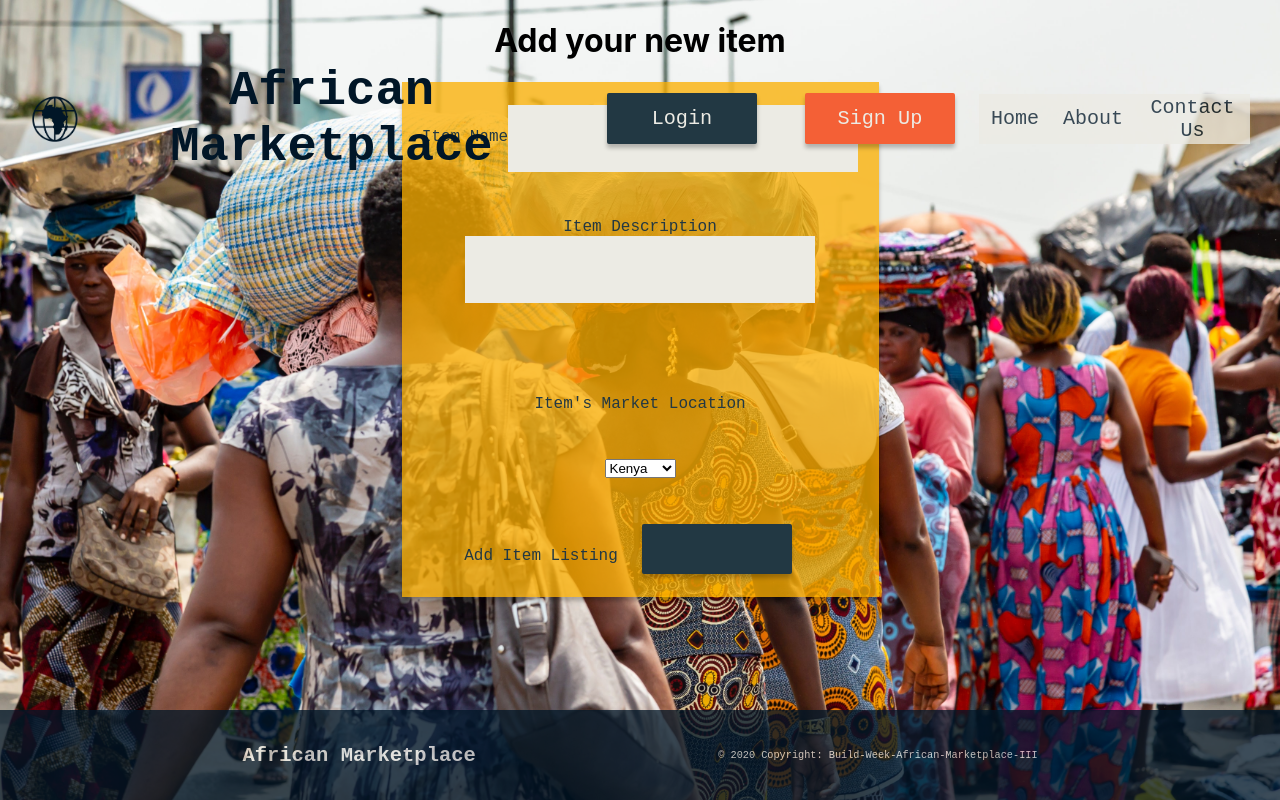
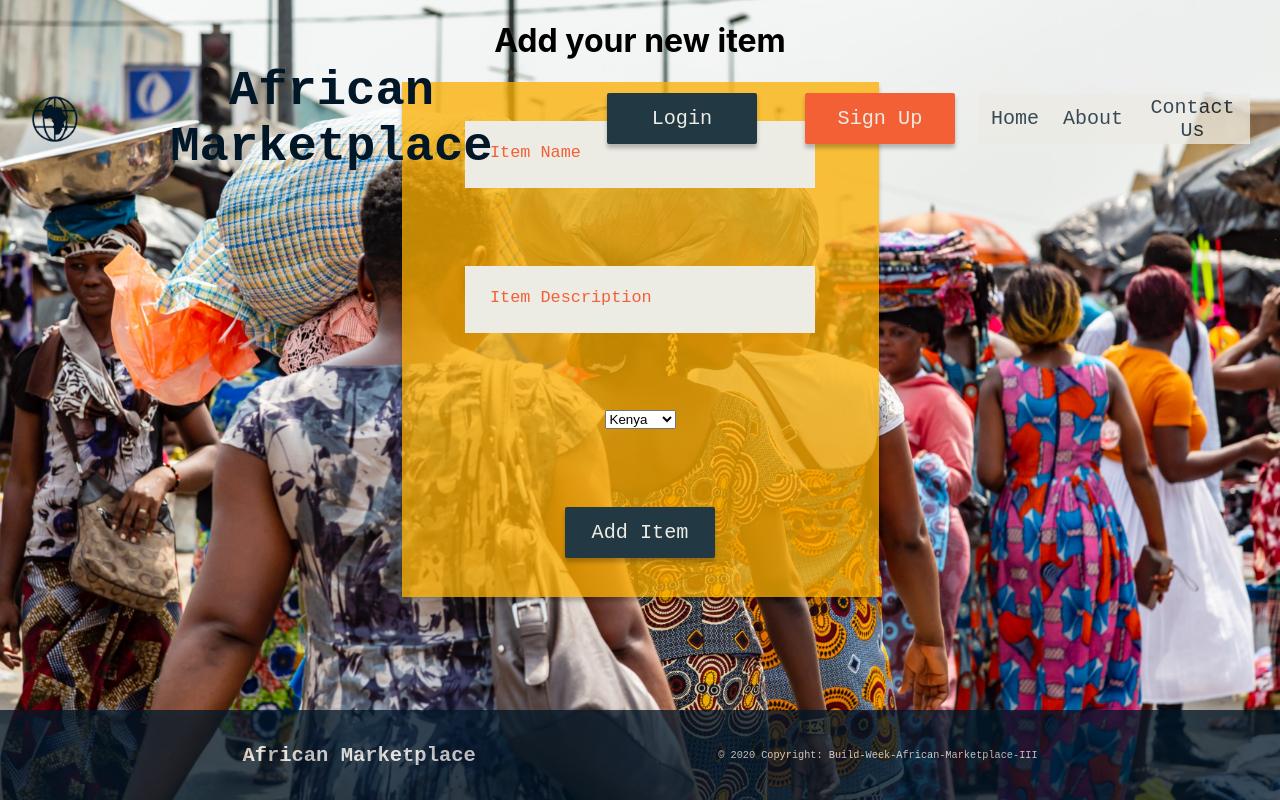
Before and after one commit to Build-Week-African-Marketplace-III/front-end, a React (Create React App) app in the folder african-marketplace-front-end/: page /item-form in a window 1280 px wide. Built offline with nearby package versions, Linux system fonts and the light colour scheme; sample sign-in values are in the browser's storage.

Commit message:
Removed labels and added placeholder props to Inputs in ItemForm

```diff
--- a/african-marketplace-front-end/src/components/ItemForm.js
+++ b/african-marketplace-front-end/src/components/ItemForm.js
@@ -71,24 +71,21 @@ export const ItemForm = (props) => {
   {/* Updated to include the Form styled component */}
       <Form onSubmit={formSubmit}>
 
-        <label htmlFor="itemName">Item Name
-            <Input type="text" name="itemName" onChange={inputChange} value={itemformState.itemName} />
+
+            <Input type="text" name="itemName" onChange={inputChange} value={itemformState.itemName} placeholder="Item Name"/>
             {errorState.itemName.length > 0 ? (
             <p>{errorState.itemName} </p>
           ) : null}
-        </label>
 
-        <label htmlFor="itemDescription">Item Description
-            <Input type="textarea" rows="4" name="itemDescription" onChange={inputChange} value={itemformState.itemDescription} />
+
+            <Input type="textarea" rows="4" name="itemDescription" onChange={inputChange} value={itemformState.itemDescription} placeholder="Item Description" />
             {errorState.itemDescription.length > 0 ? (
             <p>{errorState.itemDescription} </p>
           ) : null}
 
-        </label>
 
-        <label htmlFor="itemDescription" />Item's Market Location
 
-        <select name="itemLocation" value={itemformState.itemLocation} onChange={inputChange} >
+        <select name="itemLocation" value={itemformState.itemLocation} onChange={inputChange} placeholder="Market Location" >
 
 
           <option value="Kenya">Kenya</option>
@@ -98,11 +95,8 @@ export const ItemForm = (props) => {
         </select>
 
 
+        <PrimaryButton type="submit" name="submit">Add Item </PrimaryButton>
 
-        <label htmlFor="AddItem">Add Item Listing
-
-        <PrimaryButton type="submit" name="submit" />
-        </label>
 
 
       </ Form>
```
